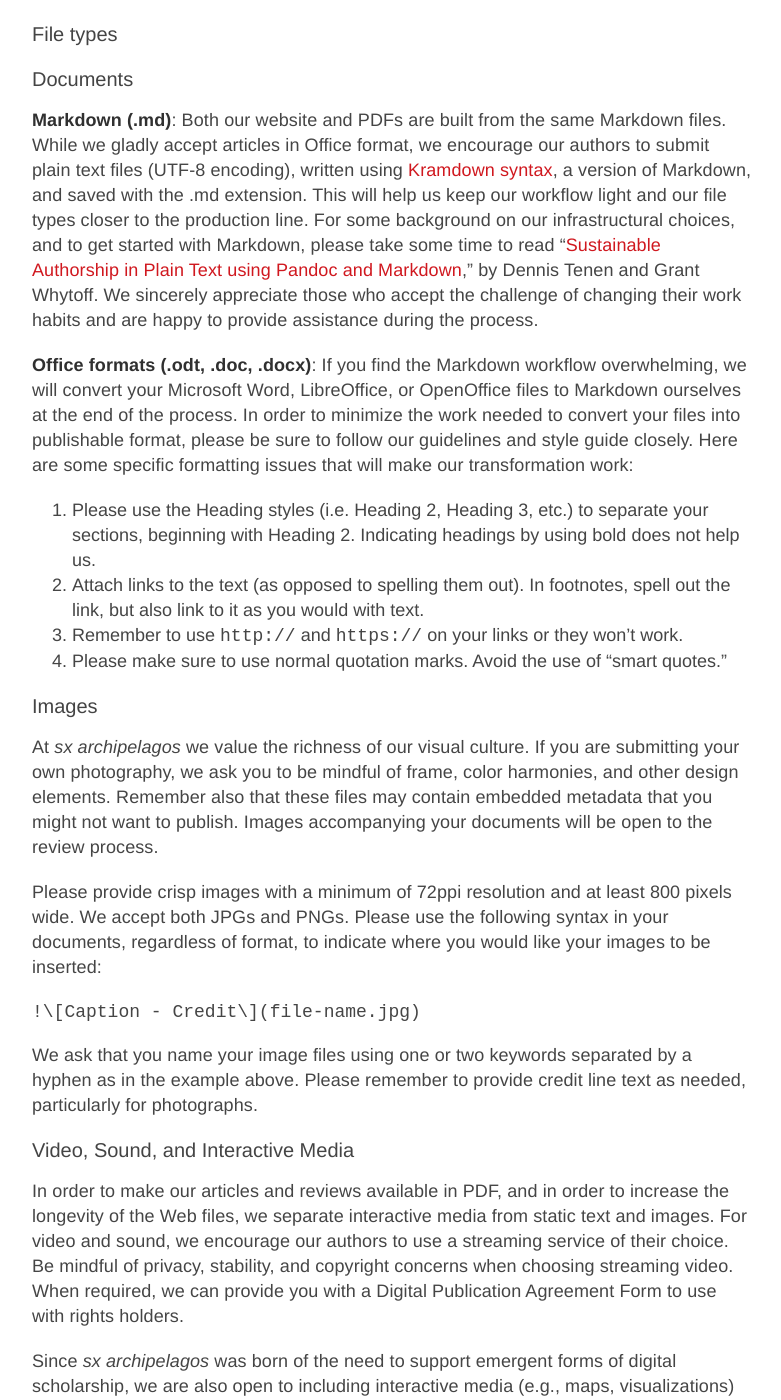
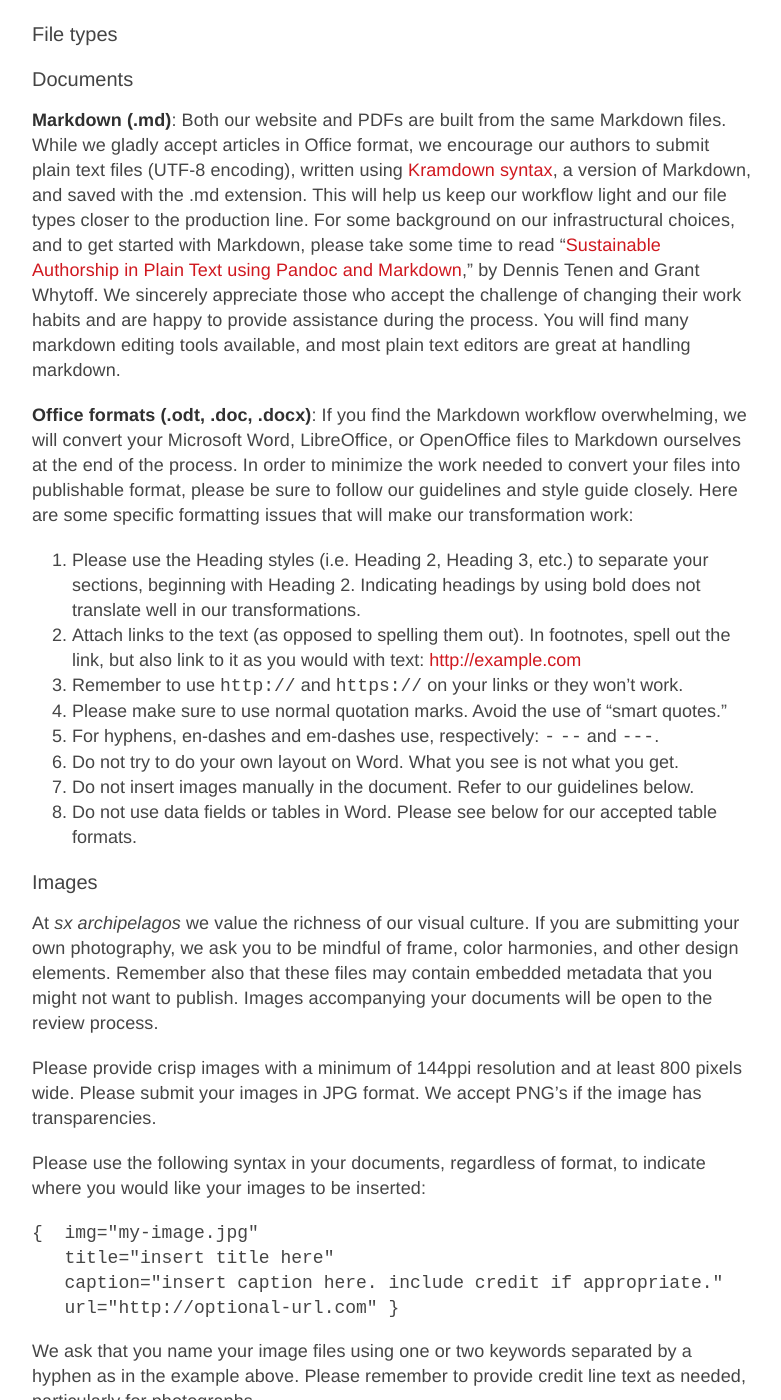
Before and after one commit to archipelagosjournal/archipelagos, a Jekyll site: the page built from submission-guidelines.md, in a window 1280 px wide and 1400 px high, scrolled down 2083 px. Shown: the whole window, without its empty margins (248-1029 px from the left). Built offline with Jekyll 4.4.1, drawn with Linux system fonts in a browser that asks for light colours; some of the changed text lies outside the part shown.

Commit message:
finished author guide

```diff
--- a/submission-guidelines.md
+++ b/submission-guidelines.md
@@ -61,7 +61,7 @@ encourage our authors to submit plain text files (UTF-8 encoding),
 written using [Kramdown syntax](http://kramdown.gettalong.org/syntax.html), a version of Markdown, and saved with the .md extension. This will help us keep our workflow light and our file types closer to the production line. For some background on our
 infrastructural choices, and to get started with Markdown, please take
 some time to read “[Sustainable Authorship in Plain Text using Pandoc and Markdown](http://programminghistorian.org/lessons/sustainable-authorship-in-plain-text-using-pandoc-and-markdown),” by Dennis Tenen and Grant Whytoff. We sincerely appreciate those who accept the challenge of changing their work habits and are happy to
-provide assistance during the process.
+provide assistance during the process. You will find many markdown editing tools available, and most plain text editors are great at handling markdown.
 
 **Office formats (.odt, .doc, .docx)**: If you find the Markdown workflow
 overwhelming, we will convert your Microsoft Word, LibreOffice, or
@@ -70,10 +70,14 @@ order to minimize the work needed to convert your files into publishable
 format, please be sure to follow our guidelines and style
 guide closely. Here are some specific formatting issues that will make our transformation work:
 
-1. Please use the Heading styles (i.e. Heading 2, Heading 3, etc.) to separate your sections, beginning with Heading 2. Indicating headings by using bold does not help us.
-2. Attach links to the text (as opposed to spelling them out). In footnotes, spell out the link, but also link to it as you would with text.
+1. Please use the Heading styles (i.e. Heading 2, Heading 3, etc.) to separate your sections, beginning with Heading 2. Indicating headings by using bold does not translate well in our transformations.
+2. Attach links to the text (as opposed to spelling them out). In footnotes, spell out the link, but also link to it as you would with text: [http://example.com](http://example.com/)
 3. Remember to use `http://` and `https://` on your links or they won't work.
 4. Please make sure to use normal quotation marks. Avoid the use of "smart quotes."
+5. For hyphens, en-dashes and em-dashes use, respectively: `-` `--` and `---`.
+6. Do not try to do your own layout on Word. What you see is not what you get.
+7. Do not insert images manually in the document. Refer to our guidelines below.
+8. Do not use data fields or tables in Word. Please see below for our accepted table formats.
 
 #### Images
 
@@ -83,13 +87,16 @@ color harmonies, and other design elements. Remember also that these
 files may contain embedded metadata that you might not want to publish.
 Images accompanying your documents will be open to the review process.
 
-Please provide crisp images with a minimum of 72ppi resolution and at
-least 800 pixels wide. We accept both JPGs and PNGs. Please use the
-following syntax in your documents, regardless of format, to indicate
-where you would like your images to be inserted:
+Please provide crisp images with a minimum of 144ppi resolution and at
+least 800 pixels wide. Please submit your images in JPG format. We accept PNG's if the image has transparencies.
 
-~~~
-!\[Caption - Credit\](file-name.jpg)
+Please use the following syntax in your documents, regardless of format, to indicate where you would like your images to be inserted:
+
+~~~ text
+{  img="my-image.jpg"
+   title="insert title here"
+   caption="insert caption here. include credit if appropriate."
+   url="http://optional-url.com" }
 ~~~
 
 We ask that you name your image files using one or two keywords
@@ -113,12 +120,16 @@ us, whenever possible, a full-screen version of your interactive media
 hosted elsewhere.
 
 In order to include any of these media types, we ask that you send us a
-screenshot (see images above) **{I don’t see images…}**and the
-appropriate link to the separate content. Please indicate in the
+screenshot and the appropriate link to the separate content. Please indicate in the
 following format the position in your article where you would like your
 screenshot to appear:
 
-`\[!\[Caption - Credit\](screenshot-name.jpg)\](http://link.org)`
+~~~ text
+{  img="my-screenshot.jpg"
+   title="insert title here"
+   caption="insert caption here. include credit if appropriate."
+   url="http://video-url.com" }
+~~~
 
 ### Hyperlinks
 
@@ -135,15 +146,19 @@ citations when the links are fundamental to the argument and you cannot provide
 
 ### External Documents
 
-When sharing external documents, do not link to Cloud storage services
+When sharing external documents, do not link to cloud storage services
 (e.g., Dropbox, Google Docs) or closed-access sources. In these cases,
 simply cite the documents. If you have permission to use them, you may
-be able to submit them with your files. We do welcome links to open
+be able to submit them with your files. We do welcome and encourage links to open
 institutional repositories.
 
 ### Tables
 
-If you would like the table to display as you read your text you can submit it either as a .csv (Comma Separated Values) file or written directly in kramdown/markdown, its final format. In particular, we prefer  If you would like to submit a table you can do so as a separate PDF. We would then link to the table from within the text. Alternativaly, We do not accept tables in Office format.
+If you would like a table to display as you read your text you can submit it either as a .csv (Comma Separated Values) file or written directly in [kramdown/markdown](http://kramdown.gettalong.org/syntax.html#tables), its final format. In general, we prefer the simpler table formats. Please avoid rowspans, for example.
+
+If you would like to submit a more complex table you can do so as a separate PDF. We would then link to the table from within the text.
+
+We do not accept tables in Office format.
 
 ## Submission Guidelines for Digital Projects
 
```
